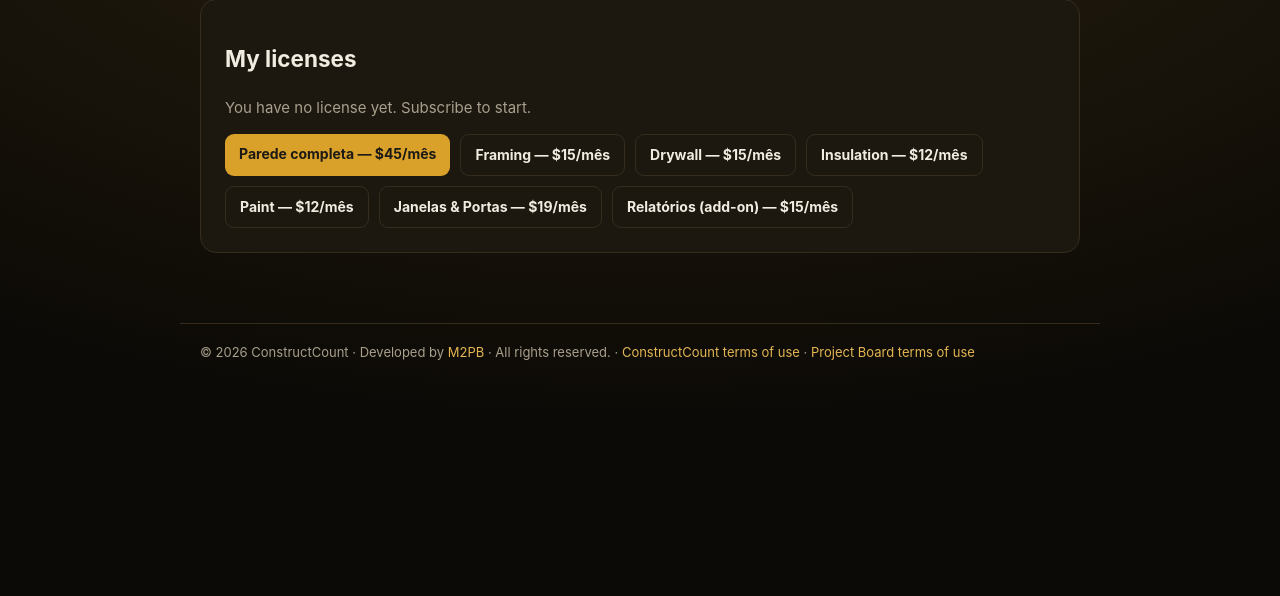
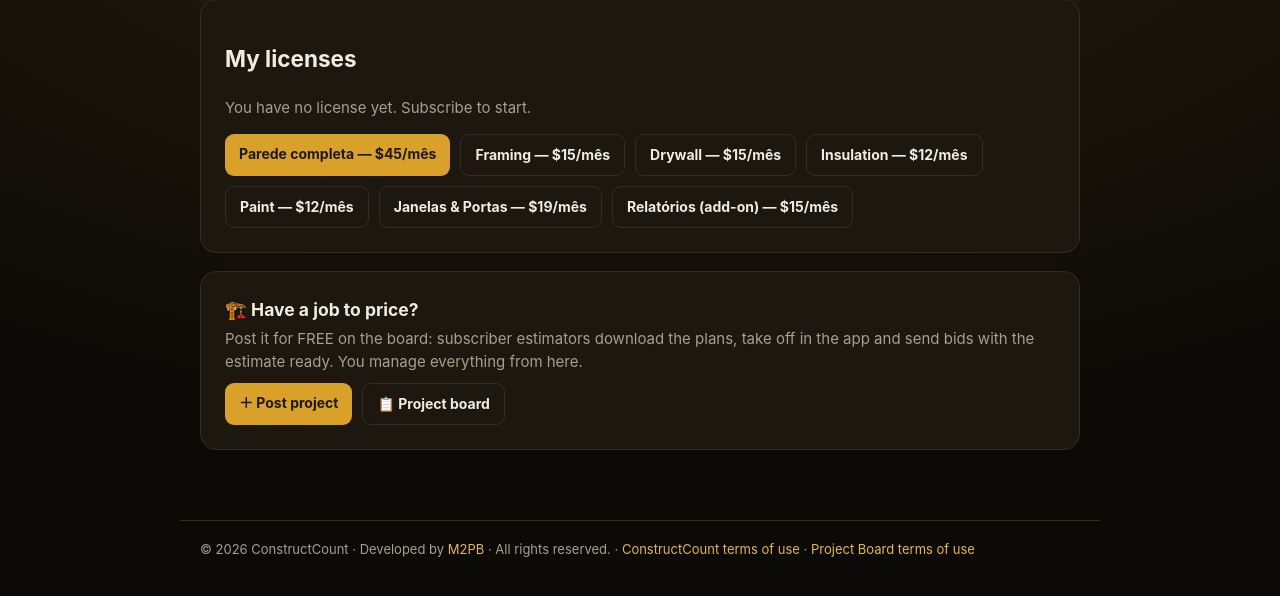
Before and after one commit to petro20/ConstructCount, a PHP site: page /dashboard.php in a window 1280 px wide. Shown: the part 100-696 px from the top of the page. Run offline with PHP 8.4, Linux system fonts and the light colour scheme; the visitor is signed in with stand-in values (Sample User, id 1); data that the repository does not hold is empty.

Commit message:
﻿Dashboard do GC: card 'Tem uma obra pra orcar? Publique gratis' p/ quem ainda nao publicou (logado sem projetos via card Meus projetos publicados ja existente)
Co-Authored-By: Claude (deploy.ps1) <noreply@anthropic.com>

```diff
--- a/dashboard.php
+++ b/dashboard.php
@@ -102,6 +102,16 @@ $pkgBtns = function () use ($L) {
     </div>
   <?php endif; ?>
 </div>
+<?php if (!$myProjects): ?>
+<div class="card" style="margin-top:16px">
+  <h3 style="margin:0 0 4px">🏗️ <?= h(t('dash_gc_title')) ?></h3>
+  <p class="muted" style="margin:0 0 10px"><?= h(t('dash_gc_hint')) ?></p>
+  <div style="display:flex;gap:10px;flex-wrap:wrap">
+    <a class="btn" href="<?= h(url('publicar.php')) ?>">＋ <?= h(t('prj_post_btn_short')) ?></a>
+    <a class="btn ghost" href="<?= h(url('projetos.php')) ?>">📋 <?= h(t('prj_board_title')) ?></a>
+  </div>
+</div>
+<?php endif; ?>
 <?php if ($myProjects): ?>
 <div class="card" style="margin-top:16px">
   <h3 style="margin:0 0 6px">🏗️ <?= h(t('dash_my_projects')) ?></h3>
--- a/lib/i18n.php
+++ b/lib/i18n.php
@@ -55,6 +55,8 @@ $GLOBALS['I18N'] = [
   'prj_post_note'      => ['O projeto fica ligado à sua conta (gerencie pelo painel) e você também recebe o link de gestão por e-mail.', 'The project is tied to your account (manage it from the dashboard) and you also get the management link by e-mail.', 'El proyecto queda ligado a tu cuenta (gestiónalo desde el panel) y también recibes el enlace de gestión por e-mail.'],
   'prj_f_email_acct'   => ['O contato é o e-mail da sua conta.', 'The contact is your account e-mail.', 'El contacto es el e-mail de tu cuenta.'],
   'dash_my_projects'   => ['Meus projetos publicados', 'My posted projects', 'Mis proyectos publicados'],
+  'dash_gc_title'      => ['Tem uma obra pra orçar?', 'Have a job to price?', '¿Tienes una obra para cotizar?'],
+  'dash_gc_hint'       => ['Publique GRÁTIS no mural: estimadores assinantes baixam a planta, levantam no app e enviam propostas com o orçamento pronto. Você gerencia tudo por aqui.', 'Post it for FREE on the board: subscriber estimators download the plans, take off in the app and send bids with the estimate ready. You manage everything from here.', 'Publica GRATIS en el mural: estimadores suscriptores descargan el plano, computan en la app y envían propuestas con el presupuesto listo. Gestionas todo desde aquí.'],
   'dash_my_projects_hint' => ['Projetos que você publicou no mural — clique para ver as propostas e gerenciar.', 'Projects you posted on the board — click to see bids and manage.', 'Proyectos que publicaste en el mural — haz clic para ver propuestas y gestionar.'],
   'prj_t_bids'         => ['Propostas', 'Bids', 'Propuestas'],
   // ---- chat temporário entre os envolvidos ----
```
